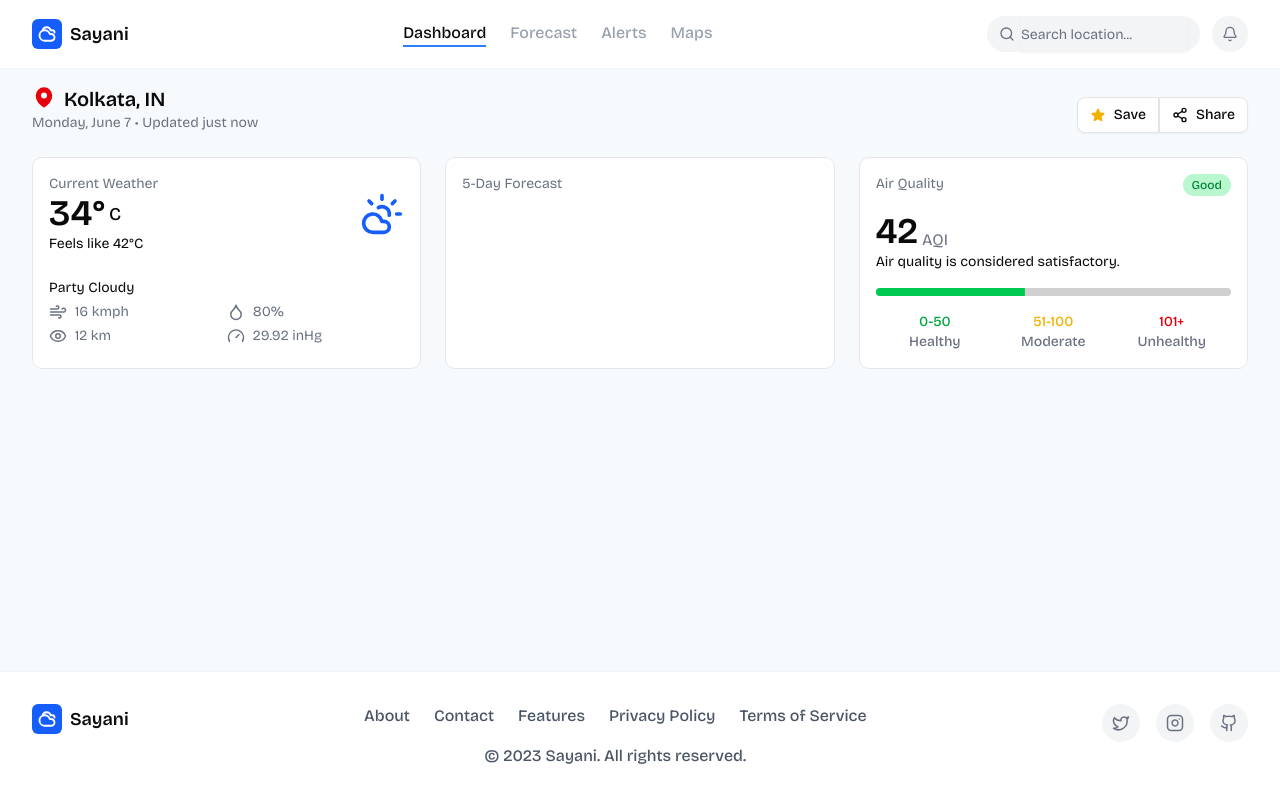
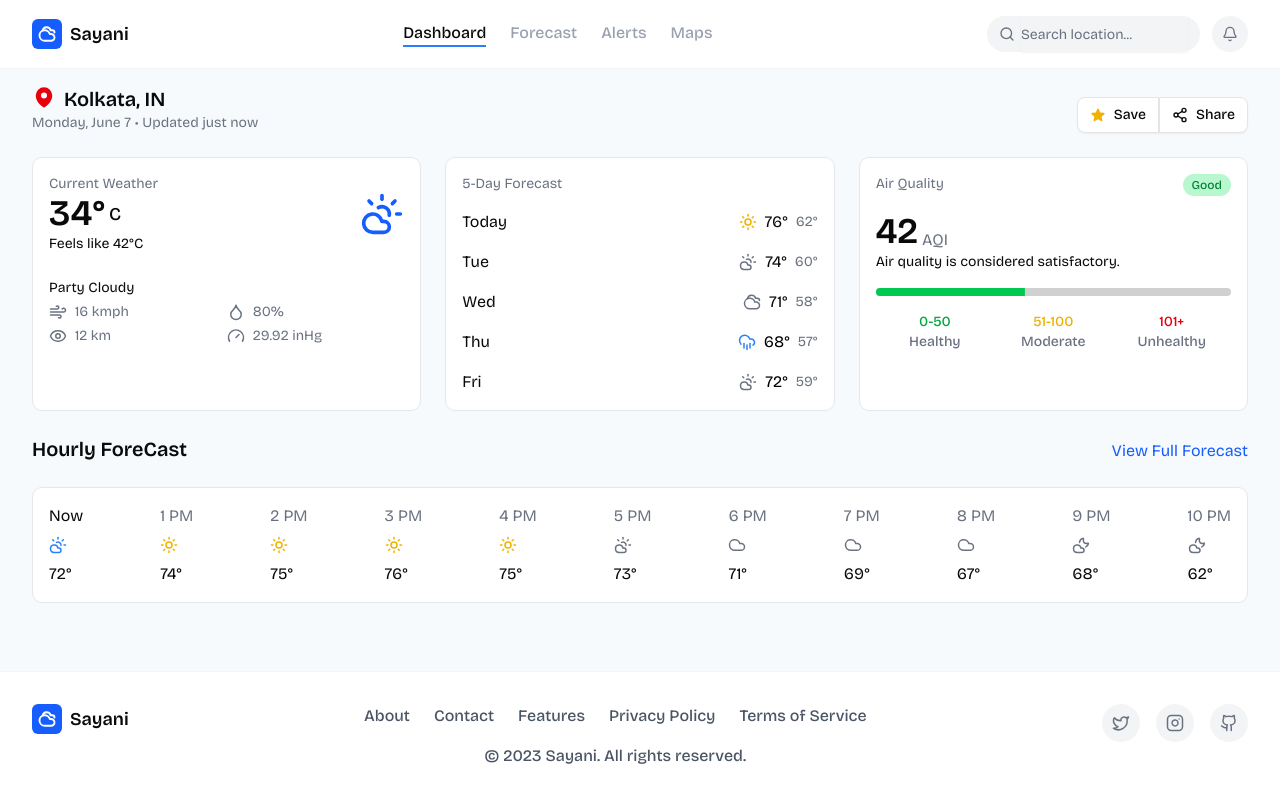
Before and after one commit to sgsayani/weather-app, a Next.js app: page /dashboard in a window 1280 px wide. Built offline with nearby package versions, Linux system fonts and the light colour scheme.

Commit message:
3rd commit

```diff
--- a/app/dashboard/_components/card-section/cards/forecast-card.tsx
+++ b/app/dashboard/_components/card-section/cards/forecast-card.tsx
@@ -1,7 +1,76 @@
+import { CloudRain, CloudSun, Cloudy, Sun } from "lucide-react";
+
 export const ForecastCard = () => {
   return (
-    <div className="flex-1 bg-white rounded-lg p-4 border border-gray-200 flex flex-col">
-      <p className="text-sm text-gray-500">5-Day Forecast</p>
+    <div className="flex-1 bg-white rounded-lg p-4 border border-gray-200 flex flex-col space-y-4 ">
+      <p className="text-sm text-gray-500 ">5-Day Forecast</p>
+      <div className="flex justify-between gap-2 ">
+        <div className="flex-1 flex items-center gap-2">
+          <span>Today</span>
+        </div>
+        <div className=" flex items-center gap-2">
+          <Sun size={18} className="text-yellow-500" />
+          <span>76°</span>
+        </div>
+        <div className=" flex items-center text-sm ">
+          <span className="text-gray-500">62°</span>
+        </div>
+      </div>
+
+
+      <div className="flex justify-between gap-2 ">
+        <div className="flex-1 flex items-center gap-2 ">
+          <span>Tue</span>
+        </div>
+        <div className=" flex items-center gap-2">
+          <CloudSun size={18} className="text-gray-500" />
+          <span>74°</span>
+        </div>
+        <div className=" flex items-center text-sm ">
+          <span className="text-gray-500">60°</span>
+        </div>
+      </div>
+
+
+      <div className="flex justify-between gap-2">
+        <div className="flex-1 flex items-center gap-2">
+          <span>Wed</span>
+        </div>
+        <div className=" flex items-center gap-2">
+          <Cloudy size={18} className="text-gray-500" />
+          <span>71°</span>
+        </div>
+        <div className=" flex items-center text-sm ">
+          <span className="text-gray-500">58°</span>
+        </div>
+      </div>
+
+      <div className="flex justify-between gap-2">
+        <div className="flex-1 flex items-center gap-2">
+          <span>Thu</span>
+        </div>
+        <div className=" flex items-center gap-2">
+          <CloudRain size={18} className="text-blue-500" />
+          <span className="text-black">68°</span>
+        </div>
+        <div className=" flex items-center text-sm">
+          <span className="text-gray-500">57°</span>
+        </div>
+      </div>
+
+
+      <div className="flex justify-between gap-2">
+        <div className="flex-1 flex items-center">
+          <span>Fri</span>
+        </div>
+        <div className=" flex items-center text-gray-500 gap-2">
+          <CloudSun size={18} className="text-gray-500" />
+          <span className="text-black">72°</span>
+        </div>
+        <div className=" flex items-center text-sm text-gray-500">
+          <span className="text-gray-500">59°</span>
+        </div>
+      </div>
     </div>
   );
 };
--- /dev/null
+++ b/app/dashboard/_components/hourly-forecast-header.tsx
@@ -0,0 +1,17 @@
+import { Button } from "@/components/ui/button";
+import { Share2 } from "lucide-react";
+
+export const HourlyForecastHeader = () => {
+  return (
+   <div className="flex justify-between items-end">
+      <div className="flex flex-col">
+        <div className="flex gap-2">
+          <h1 className="text-xl font-semibold">Hourly ForeCast</h1>
+        </div>
+      </div>
+      <div className="">
+          <span className="text-blue-600">View Full Forecast</span>
+      </div>
+    </div>
+  );
+};
--- /dev/null
+++ b/app/dashboard/_components/hourly-view/hourly-view.tsx
@@ -0,0 +1,9 @@
+import { HourlyForcast } from "./view-forcast/Hourly-forcast";
+
+export const HourlyView = () => {
+  return (
+    <div className="flex gap-6">
+      <HourlyForcast />
+    </div>
+  );
+};
--- /dev/null
+++ b/app/dashboard/_components/hourly-view/view-forcast/Hourly-forcast.tsx
@@ -0,0 +1,148 @@
+import {
+  Cloud,
+  CloudMoon,
+  CloudRain,
+  CloudSun,
+  Cloudy,
+  Sun,
+} from "lucide-react";
+
+export const HourlyForcast = () => {
+  return (
+    <div className="flex-1 bg-white rounded-lg p-4 border border-gray-200 flex flex-col space-y-4 ">
+      <div className="flex items-center justify-between gap-14.5">
+        <div className="flex-col space-y-2 gap-2 ">
+          <div className="">
+            <span>Now</span>
+          </div>
+          <div className="">
+            <CloudSun size={18} className="text-blue-500" />
+          </div>
+          <div className=" ">
+            <span>72°</span>
+          </div>
+        </div>
+
+        <div className="flex-col  space-y-2  gap-2 ">
+          <div className="">
+            <span className="text-gray-500">1 PM</span>
+          </div>
+          <div className="">
+            <Sun size={18} className="text-yellow-500" />
+          </div>
+          <div className=" ">
+            <span>74°</span>
+          </div>
+        </div>
+
+        <div className="flex-col  space-y-2 gap-2 ">
+          <div className="">
+            <span className="text-gray-500">2 PM</span>
+          </div>
+          <div className="">
+            <Sun size={18} className="text-yellow-500" />
+          </div>
+          <div className=" ">
+            <span>75°</span>
+          </div>
+        </div>
+
+        <div className="flex-col  space-y-2 gap-2 ">
+          <div className="">
+            <span className="text-gray-500">3 PM</span>
+          </div>
+          <div className="">
+            <Sun size={18} className="text-yellow-500" />
+          </div>
+          <div className=" ">
+            <span >76°</span>
+          </div>
+        </div>
+
+        <div className="flex-col  space-y-2 gap-2 ">
+          <div className="">
+            <span   className="text-gray-500">4 PM</span>
+          </div>
+          <div className="">
+            <Sun size={18} className="text-yellow-500" />
+          </div>
+          <div className=" ">
+            <span>75°</span>
+          </div>
+        </div>
+
+        <div className="flex-col   space-y-2 gap-2 ">
+          <div className="">
+            <span className="text-gray-500">5 PM</span>
+          </div>
+          <div className="">
+            <CloudSun size={18} className="text-gray-500" />
+          </div>
+          <div className=" ">
+            <span>73°</span>
+          </div>
+        </div>
+
+        <div className="flex-col  space-y-2 gap-2 ">
+          <div className="">
+            <span   className="text-gray-500">6 PM</span>
+          </div>
+          <div className="">
+            <Cloud size={18} className="text-gray-500" />
+          </div>
+          <div className=" ">
+            <span>71°</span>
+          </div>
+        </div>
+
+        <div className="flex-col   space-y-2 gap-2 ">
+          <div className="">
+            <span   className="text-gray-500">7 PM </span>
+          </div>
+          <div className="">
+            <Cloud size={18} className="text-gray-500" />
+          </div>
+          <div className=" ">
+            <span>69°</span>
+          </div>
+        </div>
+
+        <div className="flex-col  space-y-2 gap-2 ">
+          <div className="">
+            <span   className="text-gray-500">8 PM</span>
+          </div>
+          <div className="">
+            <Cloud size={18} className="text-gray-500" />
+          </div>
+          <div className=" ">
+            <span>67°</span>
+          </div>
+        </div>
+
+        <div className="flex-col  space-y-2 gap-2 ">
+          <div className="">
+            <span   className="text-gray-500">9 PM</span>
+          </div>
+          <div className="">
+            <CloudMoon size={18} className="text-gray-500" />
+          </div>
+          <div className=" ">
+            <span>68°</span>
+          </div>
+        </div>
+
+        <div className="flex-col  space-y-2 gap-2 ">
+          <div className="">
+            <span   className="text-gray-500">10 PM</span>
+          </div>
+          <div className="">
+            <CloudMoon size={18} className="text-gray-500" />
+          </div>
+          <div className=" ">
+            <span>62°</span>
+          </div>
+        </div>
+      </div>
+    </div>
+  );
+};
--- a/app/dashboard/page.tsx
+++ b/app/dashboard/page.tsx
@@ -1,4 +1,6 @@
 import { InfoCardSection } from "./_components/card-section/info-card-section";
+import { HourlyForecastHeader } from "./_components/hourly-forecast-header";
+import { HourlyView } from "./_components/hourly-view/hourly-view";
 import { LocationHeader } from "./_components/location-header";
 
 export default function Dashboard() {
@@ -6,6 +8,8 @@ export default function Dashboard() {
     <div className="flex flex-col gap-6">
       <LocationHeader />
       <InfoCardSection />
+      <HourlyForecastHeader/>
+      <HourlyView/>
     </div>
   );
 }
```
